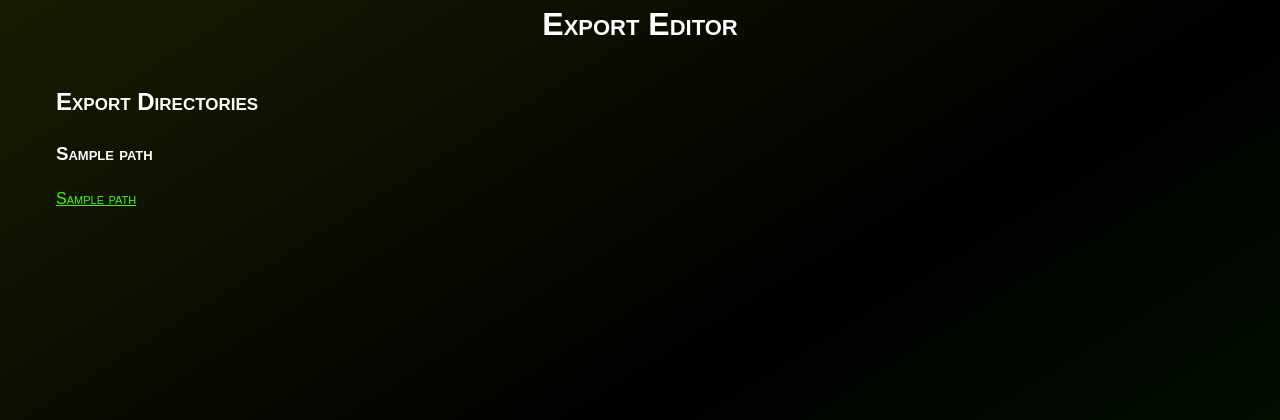
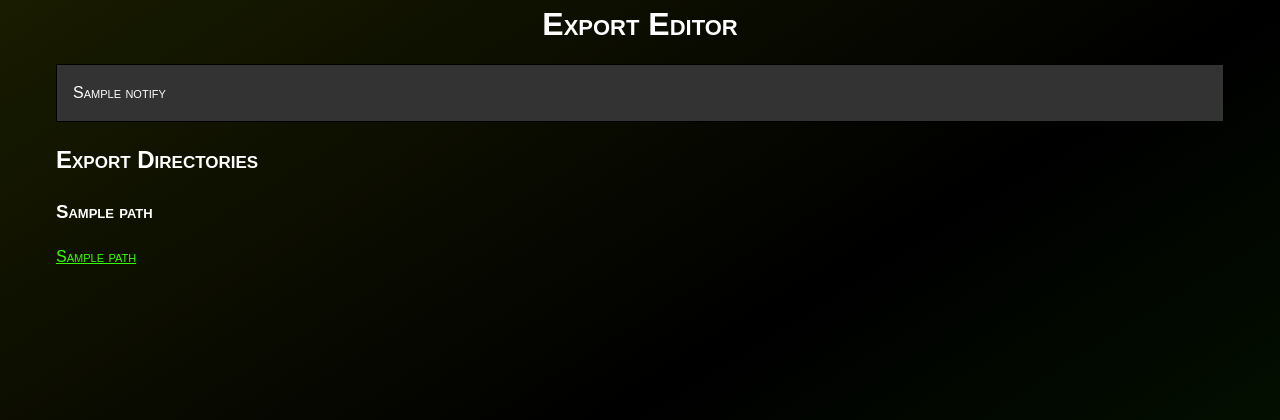
Before and after one commit to jamerfort/hc-export-editor, a Flask app: template webapps/hc_export_editor/templates/exports.html in a window 1280 px wide. Shown: the top 420 px of the page. Run offline with Flask 3, Linux system fonts and the light colour scheme; the template is opened without the code that fills it: most values are stand-ins (such as "Sample title", 1, 10 or a date in 2020).

Commit message:
Added support for ^hc.export.editor.config("dirs") and /reload

```diff
--- a/webapps/hc_export_editor/app.py
+++ b/webapps/hc_export_editor/app.py
@@ -15,6 +15,12 @@ def page_not_found(error):
 @app.route('/')
 def slash():
   return redirect(url_for('exports'))
+
+@app.route('/reload')
+def reload():
+  manager.reload()
+  dirs = manager.dirs()
+  return render_template("exports.html", dirs=dirs, notify="Reloaded configuration...")
 
 @app.route("/exports")
 def exports():
--- a/webapps/hc_export_editor/static/style.css
+++ b/webapps/hc_export_editor/static/style.css
@@ -35,6 +35,11 @@ a:visited {
 .header {
   padding-bottom: 1em;
   border-bottom: 1px solid var(--color);
+}
+
+.notify {
+  border: 1px solid var(--bg);
+  background: var(--mute-color);
 }
 
 table {
@@ -100,6 +105,10 @@ table input {
   padding: 0;
   width: 100%;
   height: 2em;
+}
+
+.notify {
+  padding: 1em;
 }
 
 /* State/Animation Classes ***********************************/
--- a/webapps/hc_export_editor/templates/exports.html
+++ b/webapps/hc_export_editor/templates/exports.html
@@ -11,6 +11,10 @@
     <h1>Export Editor</h1>
 
     <div id="contents">
+      {% if notify %}
+      <div class="notify">{{notify}}</div>
+      {% endif %}
+
       <div id="directories">
         <h2>Export Directories</h2>
         {% for dir in dirs %}
```
Also changed, not shown: webapps/hc_export_editor/export_manager.py (+26 -11 lines).
